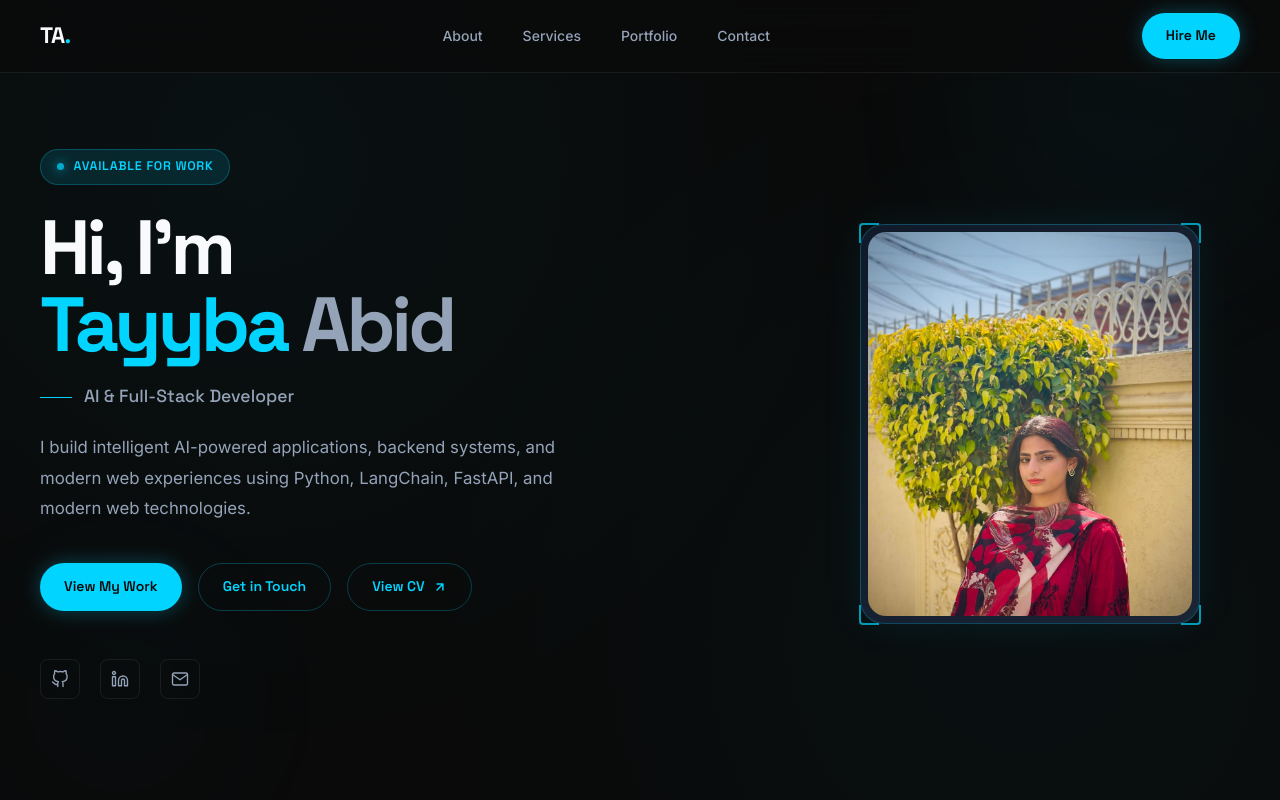
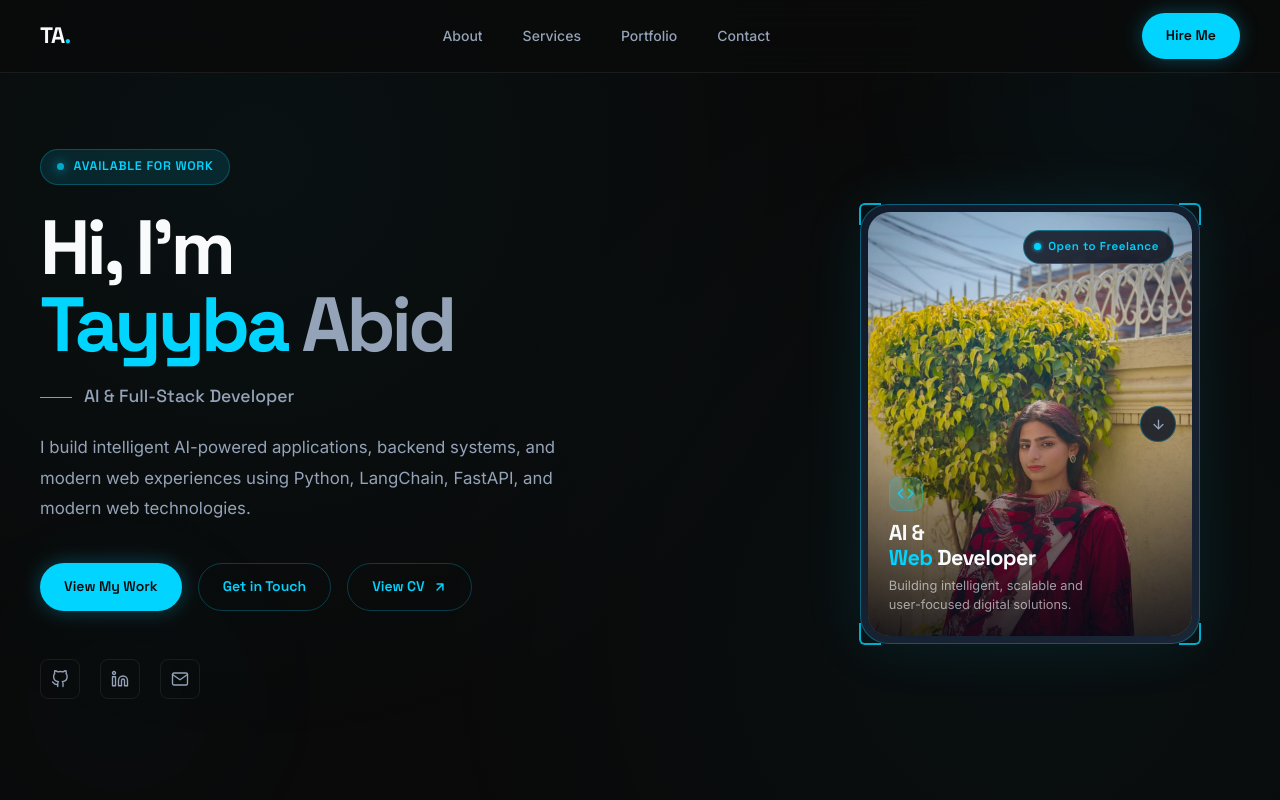
Before and after one commit to tayyibaa666-cyber/portfolio, a Next.js app: page / in a window 1280 px wide. Shown: the top 800 px of the page. Built offline with nearby package versions, Linux system fonts and the light colour scheme.

Commit message:
Refactor hero visual styles and layout
Updated hero photo frame styles and added new elements for better layout and design.

```diff
--- a/app/globals.css
+++ b/app/globals.css
@@ -307,6 +307,7 @@ body::before {
   background: var(--accent);
   box-shadow: 0 0 8px var(--accent);
   animation: pulse-glow 2.5s infinite;
+  flex-shrink: 0;
 }
 @keyframes pulse-glow {
   0%,100% { box-shadow: 0 0 4px var(--accent); opacity: 1; }
@@ -377,61 +378,162 @@ body::before {
   box-shadow: var(--accent-glow-sm);
 }
 
-/* Hero visual / photo */
+/* ═══════════════════════════════════════════
+   HERO VISUAL — NEW CARD-STYLE PHOTO FRAME
+═══════════════════════════════════════════ */
 .hero-visual {
   display: flex;
   justify-content: center;
   position: relative;
 }
+
 .hero-photo-frame {
   position: relative;
-  width: 340px; height: 400px;
+  width: 340px;
+  height: 440px;
 }
+
 .hero-photo-border {
   position: absolute;
   inset: 0;
-  border-radius: var(--radius-xl);
-  border: 1px solid var(--border-glow);
-  background: linear-gradient(135deg, var(--surface), var(--surface-2));
-  box-shadow: 0 0 40px rgba(0,212,255,0.08), inset 0 0 40px rgba(0,212,255,0.03);
+  border-radius: 28px;
+  border: 1.5px solid rgba(0,212,255,0.35);
+  background: linear-gradient(145deg, #111827, #1a2332);
+  box-shadow:
+    0 0 60px rgba(0,212,255,0.10),
+    inset 0 0 40px rgba(0,212,255,0.04);
 }
+
 .hero-photo-inner {
   position: absolute;
   inset: 8px;
-  border-radius: 18px;
+  border-radius: 22px;
   overflow: hidden;
   background: var(--surface-2);
 }
+
 .hero-photo {
-  width: 100%; height: 100%;
+  width: 100%;
+  height: 100%;
   object-fit: cover;
   object-position: top center;
+  display: block;
 }
+
+/* Gradient overlay — fades bottom for text legibility */
+.hero-photo-overlay {
+  position: absolute;
+  inset: 0;
+  background: linear-gradient(
+    to top,
+    rgba(8, 10, 20, 0.82) 0%,
+    rgba(8, 10, 20, 0.15) 52%,
+    transparent 100%
+  );
+  pointer-events: none;
+}
+
+/* Corner accent brackets */
 .hero-photo-corner {
   position: absolute;
-  width: 20px; height: 20px;
+  width: 22px; height: 22px;
   border-color: var(--accent);
   border-style: solid;
-  opacity: 0.7;
+  opacity: 0.8;
 }
-.hero-photo-corner.tl { top: -1px; left: -1px; border-width: 2px 0 0 2px; border-radius: 4px 0 0 0; }
-.hero-photo-corner.tr { top: -1px; right: -1px; border-width: 2px 2px 0 0; border-radius: 0 4px 0 0; }
-.hero-photo-corner.bl { bottom: -1px; left: -1px; border-width: 0 0 2px 2px; border-radius: 0 0 0 4px; }
-.hero-photo-corner.br { bottom: -1px; right: -1px; border-width: 0 2px 2px 0; border-radius: 0 0 4px 0; }
+.hero-photo-corner.tl { top: -1px; left: -1px; border-width: 2.5px 0 0 2.5px; border-radius: 6px 0 0 0; }
+.hero-photo-corner.tr { top: -1px; right: -1px; border-width: 2.5px 2.5px 0 0; border-radius: 0 6px 0 0; }
+.hero-photo-corner.bl { bottom: -1px; left: -1px; border-width: 0 0 2.5px 2.5px; border-radius: 0 0 0 6px; }
+.hero-photo-corner.br { bottom: -1px; right: -1px; border-width: 0 2.5px 2.5px 0; border-radius: 0 0 6px 0; }
 
-.hero-stat-card {
+/* "Open to Freelance" pill badge — top right inside frame */
+.hero-photo-badge {
   position: absolute;
-  background: rgba(17,24,39,0.9);
+  top: 18px;
+  right: 18px;
+  display: flex;
+  align-items: center;
+  gap: 7px;
+  padding: 6px 14px 6px 10px;
+  border-radius: var(--radius-full);
+  background: rgba(10, 14, 26, 0.82);
+  border: 1px solid rgba(0,212,255,0.40);
   backdrop-filter: blur(12px);
-  border: 1px solid var(--border-glow);
-  border-radius: var(--radius-md);
-  padding: 0.75rem 1.1rem;
+  -webkit-backdrop-filter: blur(12px);
   font-family: 'Space Grotesk', sans-serif;
+  font-size: 0.72rem;
+  font-weight: 600;
+  color: var(--accent);
+  letter-spacing: 0.05em;
+  white-space: nowrap;
+  z-index: 10;
 }
-.hero-stat-card.left  { left: -55px; bottom: 60px; }
-.hero-stat-card.right { right: -55px; top: 60px; }
-.hero-stat-num { font-size: 1.4rem; font-weight: 700; color: var(--accent); line-height: 1; }
-.hero-stat-label { font-size: 0.72rem; color: var(--text-muted); margin-top: 0.2rem; white-space: nowrap; }
+
+/* Scroll-hint arrow button — mid right inside frame */
+.hero-photo-scroll {
+  position: absolute;
+  right: 16px;
+  top: 50%;
+  transform: translateY(-50%);
+  width: 36px; height: 36px;
+  border-radius: 50%;
+  background: rgba(17, 24, 39, 0.85);
+  border: 1px solid rgba(0,212,255,0.28);
+  display: flex;
+  align-items: center;
+  justify-content: center;
+  cursor: pointer;
+  z-index: 10;
+  backdrop-filter: blur(8px);
+  -webkit-backdrop-filter: blur(8px);
+  transition: all var(--transition);
+  color: var(--text-muted);
+}
+.hero-photo-scroll:hover {
+  border-color: var(--accent);
+  color: var(--accent);
+  background: var(--accent-dim);
+}
+
+/* Role bar — bottom overlay inside frame */
+.hero-photo-role {
+  position: absolute;
+  bottom: 0; left: 0; right: 0;
+  padding: 1.4rem 1.3rem 1.3rem;
+  z-index: 10;
+  display: flex;
+  flex-direction: column;
+  gap: 5px;
+}
+
+.hero-photo-role-icon {
+  display: inline-flex;
+  align-items: center;
+  justify-content: center;
+  width: 34px; height: 34px;
+  border-radius: 10px;
+  background: rgba(0,212,255,0.15);
+  border: 1px solid rgba(0,212,255,0.30);
+  margin-bottom: 5px;
+  flex-shrink: 0;
+}
+
+.hero-photo-role-title {
+  font-family: 'Space Grotesk', sans-serif;
+  font-size: 1.35rem;
+  font-weight: 700;
+  color: var(--text);
+  line-height: 1.15;
+  letter-spacing: -0.03em;
+}
+.hero-photo-role-title .accent { color: var(--accent); }
+
+.hero-photo-role-sub {
+  font-size: 0.8rem;
+  color: rgba(248,250,252,0.60);
+  line-height: 1.55;
+  font-family: 'Inter', sans-serif;
+}
 
 /* ═══════════════════════════════════════════
    ABOUT
@@ -482,7 +584,6 @@ body::before {
   color: var(--accent);
   background: var(--accent-dim);
 }
-/* Keep legacy pill classes working */
 
 .about-cards { display: flex; flex-direction: column; gap: 1rem; }
 .info-card {
@@ -627,8 +728,8 @@ body::before {
   position: absolute;
   top: 0; left: 0;
   width: 2px; height: 100%;
-  background: var(--accent, var(--accent));
-  box-shadow: 0 0 12px var(--accent, var(--accent));
+  background: var(--accent);
+  box-shadow: 0 0 12px var(--accent);
   opacity: 0.7;
 }
 
@@ -846,7 +947,7 @@ body::before {
 .form-textarea { resize: vertical; min-height: 130px; }
 
 /* ═══════════════════════════════════════════
-   FOOTER / DIVIDER
+   FOOTER
 ═══════════════════════════════════════════ */
 .site-footer {
   border-top: 1px solid var(--border);
@@ -863,9 +964,7 @@ body::before {
 @media (max-width: 1024px) {
   .hero-grid { grid-template-columns: 1fr; gap: 3rem; }
   .hero-visual { order: -1; }
-  .hero-photo-frame { width: 280px; height: 320px; }
-  .hero-stat-card.left { left: -20px; }
-  .hero-stat-card.right { right: -20px; }
+  .hero-photo-frame { width: 300px; height: 380px; }
   .about-grid { grid-template-columns: 1fr; gap: 2.5rem; }
   .contact-wrapper { grid-template-columns: 1fr; gap: 2.5rem; }
 }
```
